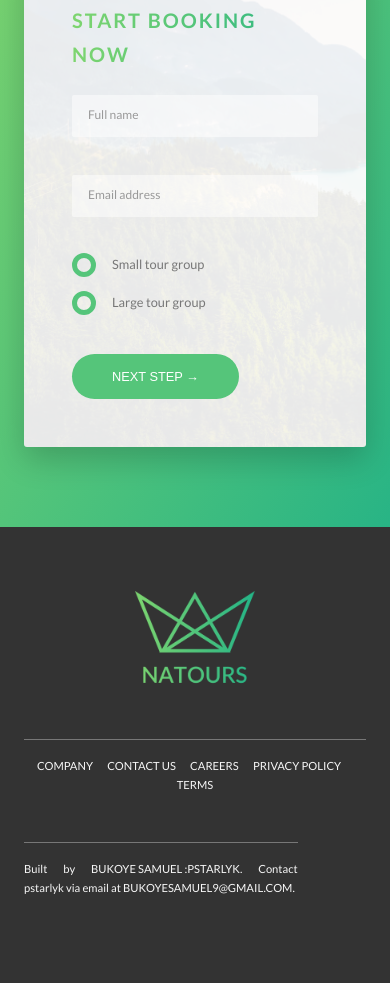
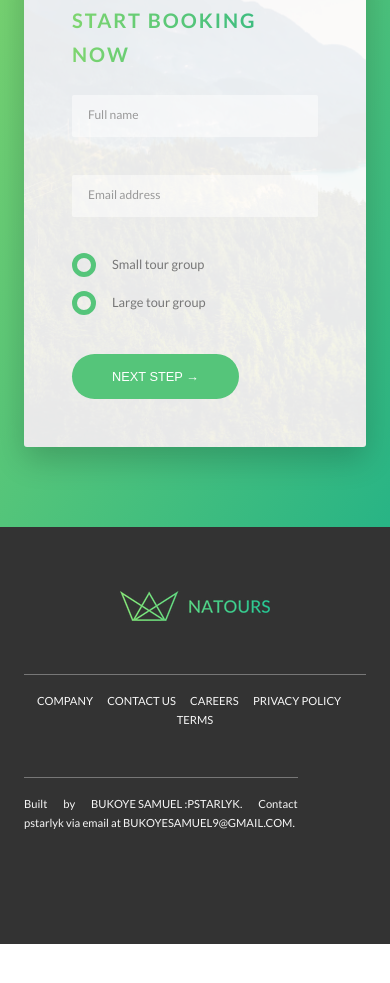
Before and after one commit to samuelbukoye/Natours, a website: page index.html in a window 390 px wide. Shown: the part 6235-7218 px from the top of the page. After the commit the page ends 7179 px from the top, so only its background shows below. Drawn offline with Linux system fonts and the light colour scheme.

Commit message:
added density switching and art direction to the footer logo to make it responsive

```diff
--- a/index.html
+++ b/index.html
@@ -410,7 +410,10 @@
 
     <footer class="footer">
       <div class="footer__logo-box">
-        <img src="img/logo-green-2x.png" alt="full logo" class="footer__logo" />
+      <picture class="footer__logo">
+        <source srcset="img/logo-green-small-1x.png 1x, img/logo-green-small-2x.png 2x" media="(max-width: 37.5em)">
+        <img srcset="img/logo-green-1x.png 1x, img/logo-green-2x.png 2x" alt="full logo"  />
+      </picture>
       </div>
       <div class="row">
         <div class="col-1-of-2">
```
